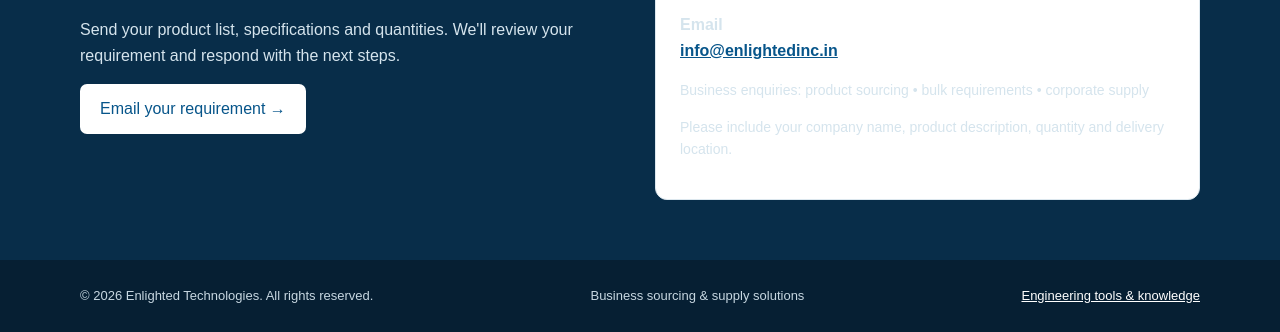
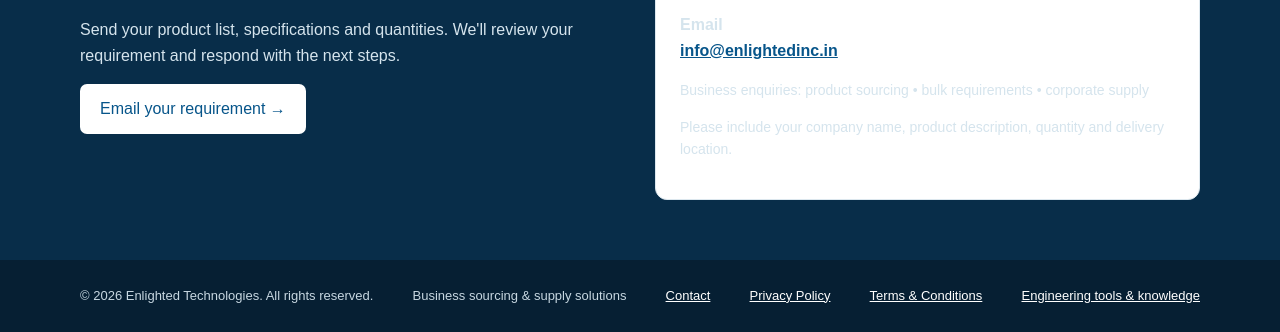
Before and after one commit to dkls11032431-cpu/ET-Trading, a plain HTML site: page index.html in a window 1280 px wide. Shown: the part 2331-2663 px from the top of the page. Drawn offline with Linux system fonts and the light colour scheme.

Commit message:
Add footer links to company policy and contact pages

```diff
--- a/index.html
+++ b/index.html
@@ -4,4 +4,4 @@
 <section class="sec" id="products"><div class="w"><div class="eyb">PRODUCT PORTFOLIO</div><h2>Products for everyday business operations</h2><p class="sub">Share your specifications and quantities. We coordinate suitable sourcing options and quotations for your procurement needs.</p><div class="grid"><article class="card"><div class="ico">⛑</div><h3>PPE & Safety Products</h3><p>Safety helmets, safety shoes, gloves, reflective jackets, protective wear and workplace safety equipment.</p></article><article class="card"><div class="ico">ϟ</div><h3>Electrical & Energy</h3><p>Energy meters, CT coils/current transformers, electrical accessories and energy-monitoring components.</p></article><article class="card"><div class="ico">▤</div><h3>Office Supplies</h3><p>Stationery, paper products, files, writing materials, printing consumables and workplace essentials.</p></article><article class="card"><div class="ico">⚙</div><h3>Industrial & Maintenance</h3><p>Maintenance consumables, oil absorbents, cleaning products, tools and general industrial supplies.</p></article></div></div></section>
 <section class="sec band" id="process"><div class="w"><div class="eyb">SIMPLE PROCUREMENT PROCESS</div><h2>From requirement to delivery coordination</h2><p class="sub">A straightforward sourcing process based on product specifications, quantities and delivery needs.</p><div class="steps"><article class="step"><div class="num">01 / REQUIREMENT</div><h3>Share your requirement</h3><p class="muted">Send product details, specifications, quantities, delivery location and expected timeline.</p></article><article class="step"><div class="num">02 / SOURCING</div><h3>We source and quote</h3><p class="muted">We check suitable supplier options and share a quotation for your review.</p></article><article class="step"><div class="num">03 / SUPPLY</div><h3>Order coordination</h3><p class="muted">After confirmation, we coordinate procurement, documentation and delivery updates.</p></article></div></div></section>
 <section class="sec" id="about"><div class="w cols"><div><div class="eyb">ABOUT ENLIGHTED TECHNOLOGIES</div><h2>A practical sourcing partner for business requirements</h2><p class="sub">Enlighted Technologies works with businesses to source products from main dealers and suppliers and coordinate supply to client organisations. Our focus is understanding requirements, identifying suitable products and providing clear commercial communication.</p></div><div class="contact"><h3 style="color:#082d49">Industries and organisations</h3><p class="muted">We welcome procurement enquiries from:</p><div class="chips"><span>Manufacturing</span><span>Corporate offices</span><span>Facilities & FM</span><span>Electrical contractors</span><span>Industrial operations</span><span>Institutions</span></div></div></div></section>
-<section class="cta" id="contact"><div class="w cols"><div><div class="ey">LET'S DISCUSS YOUR REQUIREMENT</div><h2>Need a quotation for your next purchase?</h2><p>Send your product list, specifications and quantities. We'll review your requirement and respond with the next steps.</p><a class="btn" href="mailto:info@enlightedinc.in?subject=Business%20Supply%20Enquiry">Email your requirement →</a></div><div class="contact"><h3 style="color:#082d49">Enlighted Technologies</h3><p><b>Email</b><br><a href="mailto:info@enlightedinc.in">info@enlightedinc.in</a></p><p class="muted">Business enquiries: product sourcing • bulk requirements • corporate supply</p><p class="muted">Please include your company name, product description, quantity and delivery location.</p></div></div></section></main><footer class="foot"><div class="w"><span>© 2026 Enlighted Technologies. All rights reserved.</span><span>Business sourcing & supply solutions</span><a href="https://calc.enlightedinc.in/">Engineering tools & knowledge</a></div></footer></body></html>
+<section class="cta" id="contact"><div class="w cols"><div><div class="ey">LET'S DISCUSS YOUR REQUIREMENT</div><h2>Need a quotation for your next purchase?</h2><p>Send your product list, specifications and quantities. We'll review your requirement and respond with the next steps.</p><a class="btn" href="mailto:info@enlightedinc.in?subject=Business%20Supply%20Enquiry">Email your requirement →</a></div><div class="contact"><h3 style="color:#082d49">Enlighted Technologies</h3><p><b>Email</b><br><a href="mailto:info@enlightedinc.in">info@enlightedinc.in</a></p><p class="muted">Business enquiries: product sourcing • bulk requirements • corporate supply</p><p class="muted">Please include your company name, product description, quantity and delivery location.</p></div></div></section></main><footer class="foot"><div class="w"><span>© 2026 Enlighted Technologies. All rights reserved.</span><span>Business sourcing & supply solutions</span><a href="contact.html">Contact</a><a href="privacy-policy.html">Privacy Policy</a><a href="terms-and-conditions.html">Terms &amp; Conditions</a><a href="https://calc.enlightedinc.in/">Engineering tools &amp; knowledge</a></div></footer></body></html>
```
